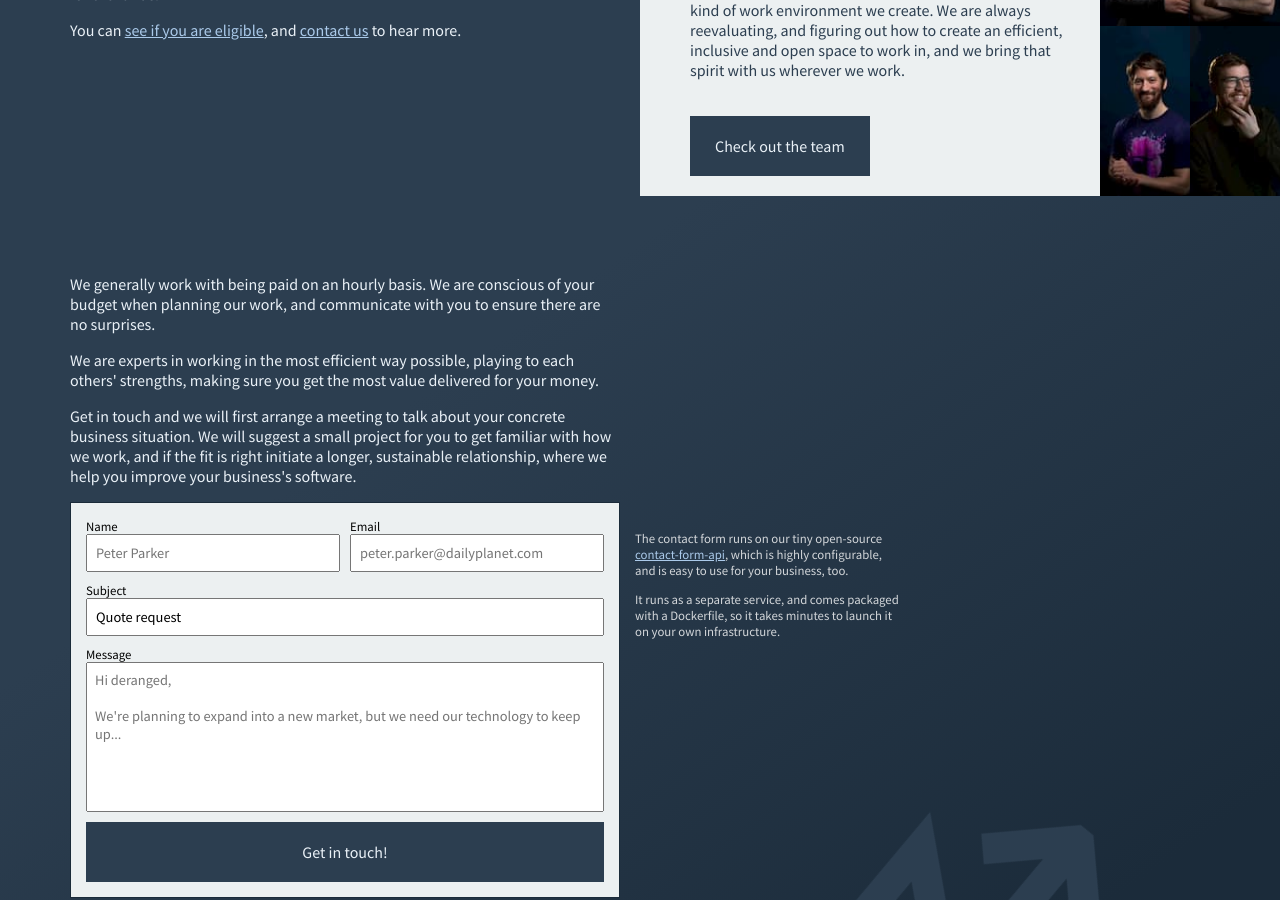
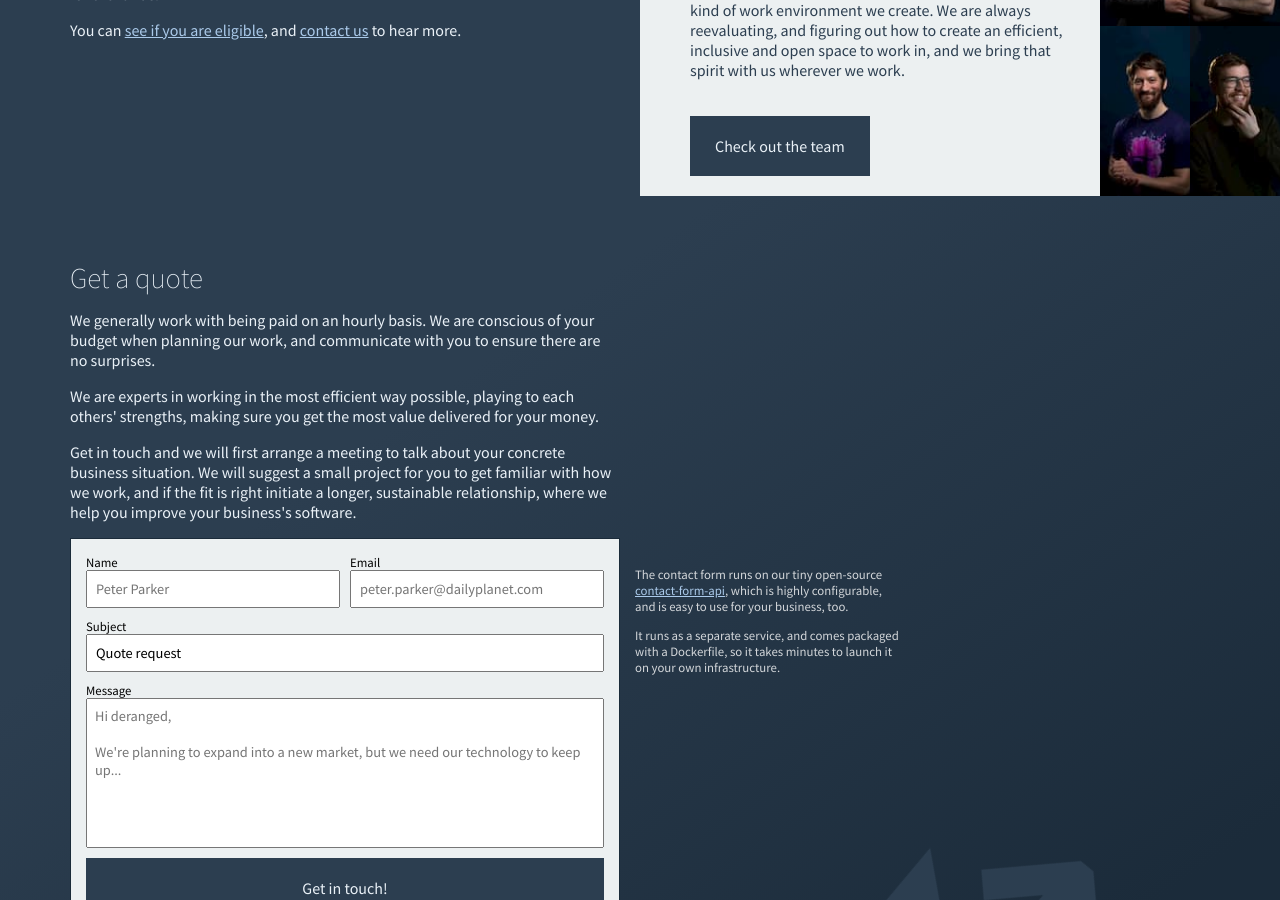
Before and after one commit to derangeddk/deranged.dk, a Jekyll site: the page built from index.html, in a window 1280 px wide and 900 px high, scrolled down 6197 px. Built offline with Jekyll 4.4.1, drawn with Linux system fonts in a browser that asks for light colours; comment, search, counter and statistics services are not loaded.

Commit message:
Fixed include if statement

```diff
--- a/_includes/get_a_quote.html
+++ b/_includes/get_a_quote.html
@@ -1,6 +1,10 @@
 <section class="rest-sales">
     <h2 class="rest-sales__title">
-        {{ include.title || "Get a quote" }}
+        {% if  include.title %}
+            {{include.title}}
+        {% else %}
+            Get a quote
+        {% endif %}
     </h2>
     {% if include.hide_pitch != "true" %}
     <p>
```
